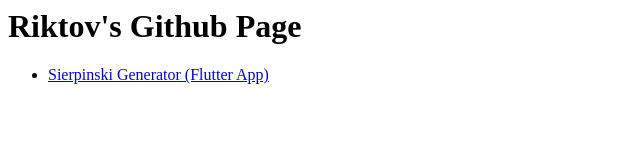
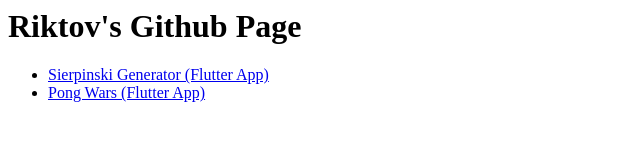
Before and after one commit to riktov/riktov.github.io, a plain HTML site: page index.html in a window 1280 px wide. Shown: the whole page, without its empty margins (0-640 px from the left). Drawn offline with Linux system fonts and the light colour scheme.

Commit message:
updated index.html, sierpinski/index.html

```diff
--- a/index.html
+++ b/index.html
@@ -9,6 +9,7 @@
     <div>
         <ul>
             <li><a href="sierpinski/">Sierpinski Generator (Flutter App)<a/></li>
+            <li><a href="pong_wars/">Pong Wars (Flutter App)<a/></li>
         </ul>
     </div>
 </body>
```
Also changed, not shown: sierpinski/index.html (+1 -1 lines).
